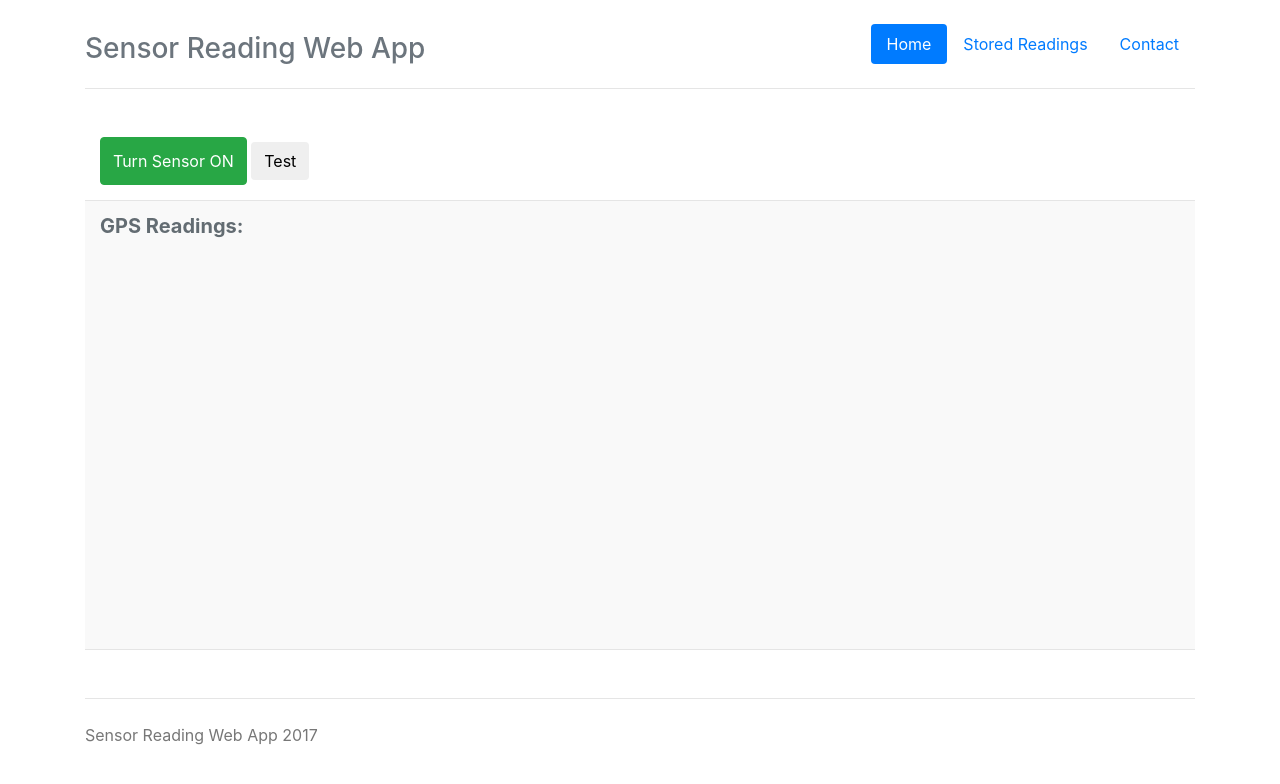
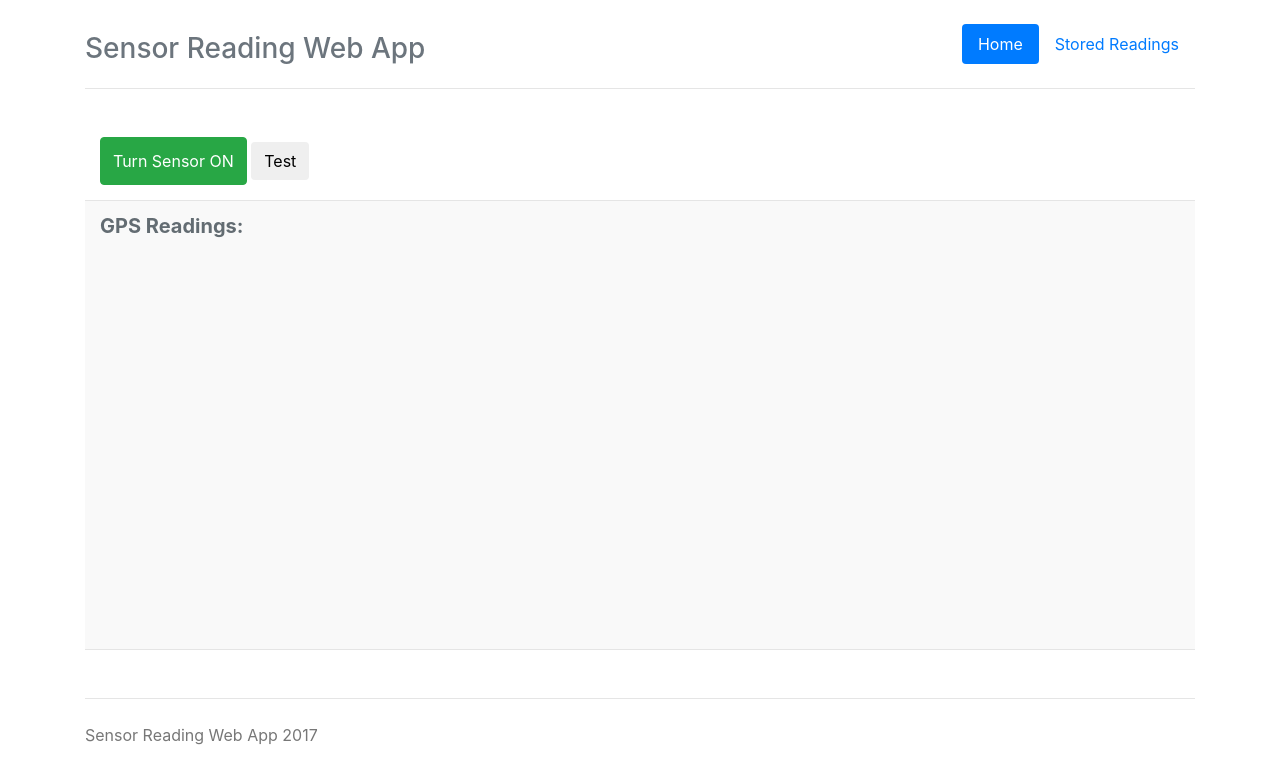
Before and after one commit to philiplesov/diploma, a website: page public/index.html in a window 1280 px wide. Drawn offline with nearby package versions, Linux system fonts and the light colour scheme.

Commit message:
removed contacts page

```diff
--- a/index.js
+++ b/index.js
@@ -9,7 +9,7 @@ var functions = init_module.functions;
 webSocket.wss.on('connection', handleConnection);
 
 function handleConnection(client) {
-    console.log("New Connection"); // you have a new client
+    console.log("New Connection"); // new client
     webSocket.connections.push(client); // add this client to the connections array
 
     client.on('message', function incoming(message) {
@@ -18,7 +18,7 @@ function handleConnection(client) {
     });
 
     client.on('close', function() { // when a client closes its connection
-        console.log("connection closed"); // print it out
+        console.log("Connection closed"); // print it out
         var position = webSocket.connections.indexOf(client); // get the client's position in the array
         webSocket.connections.splice(position, 1); // and delete it from the array
     });
--- a/modules/bluetooth.js
+++ b/modules/bluetooth.js
@@ -15,7 +15,7 @@ exports.btSerial.on('found', function(address, name) {
             console.log('cannot connect');
         });
 
-        // close the connection when you're ready
+        // close the connection when ready
         exports.btSerial.close();
     }, function() {
         console.log('found nothing');
--- a/public/index.html
+++ b/public/index.html
@@ -22,9 +22,6 @@
                     </li>
                     <li class="nav-item">
                       <a class="nav-link" href="readings.html">Stored Readings</a>
-                    </li>
-                    <li class="nav-item">
-                      <a class="nav-link" href="#">Contact</a>
                     </li>
                   </ul>
                 </nav>
```
Also changed, not shown: public/readings.html (+0 -3 lines).
